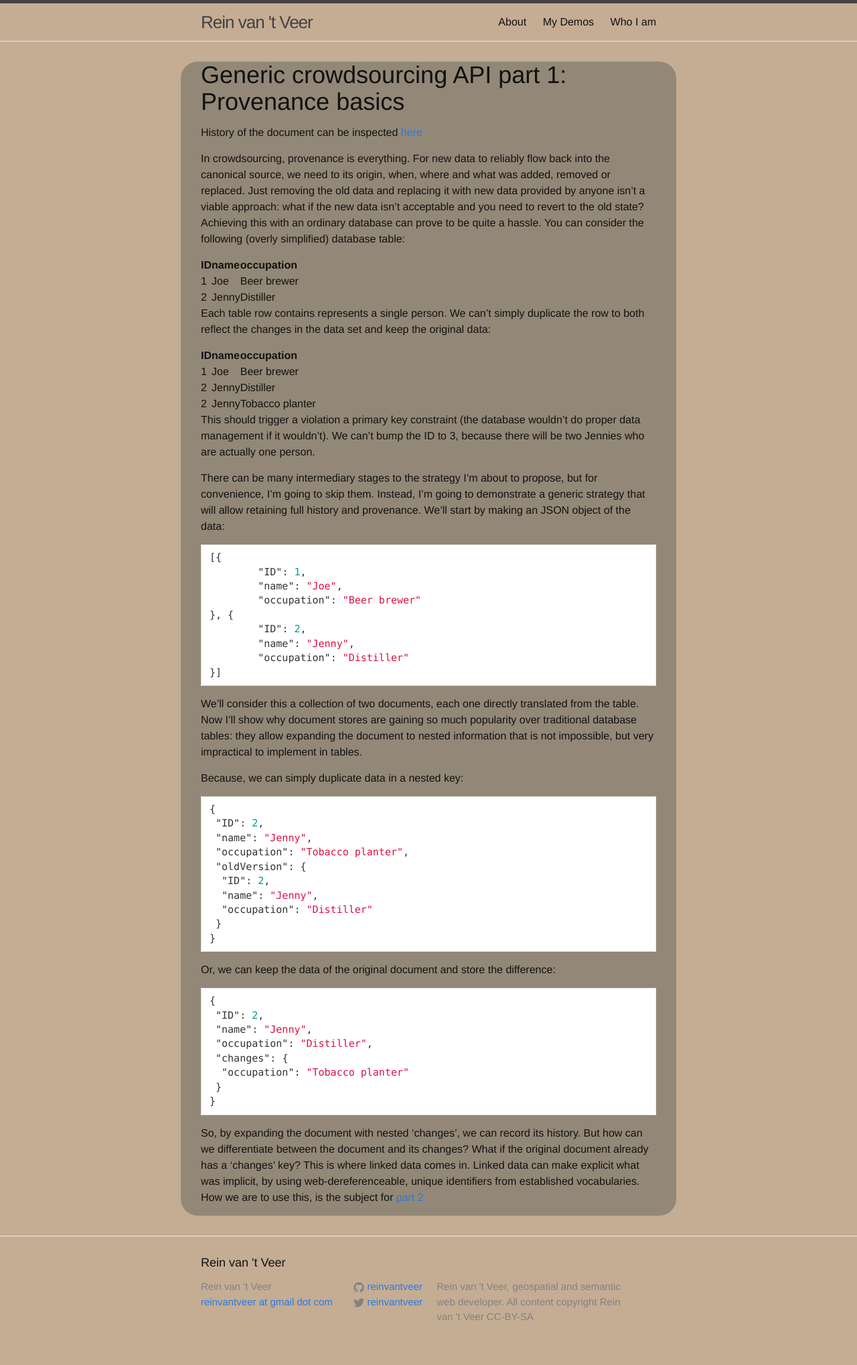
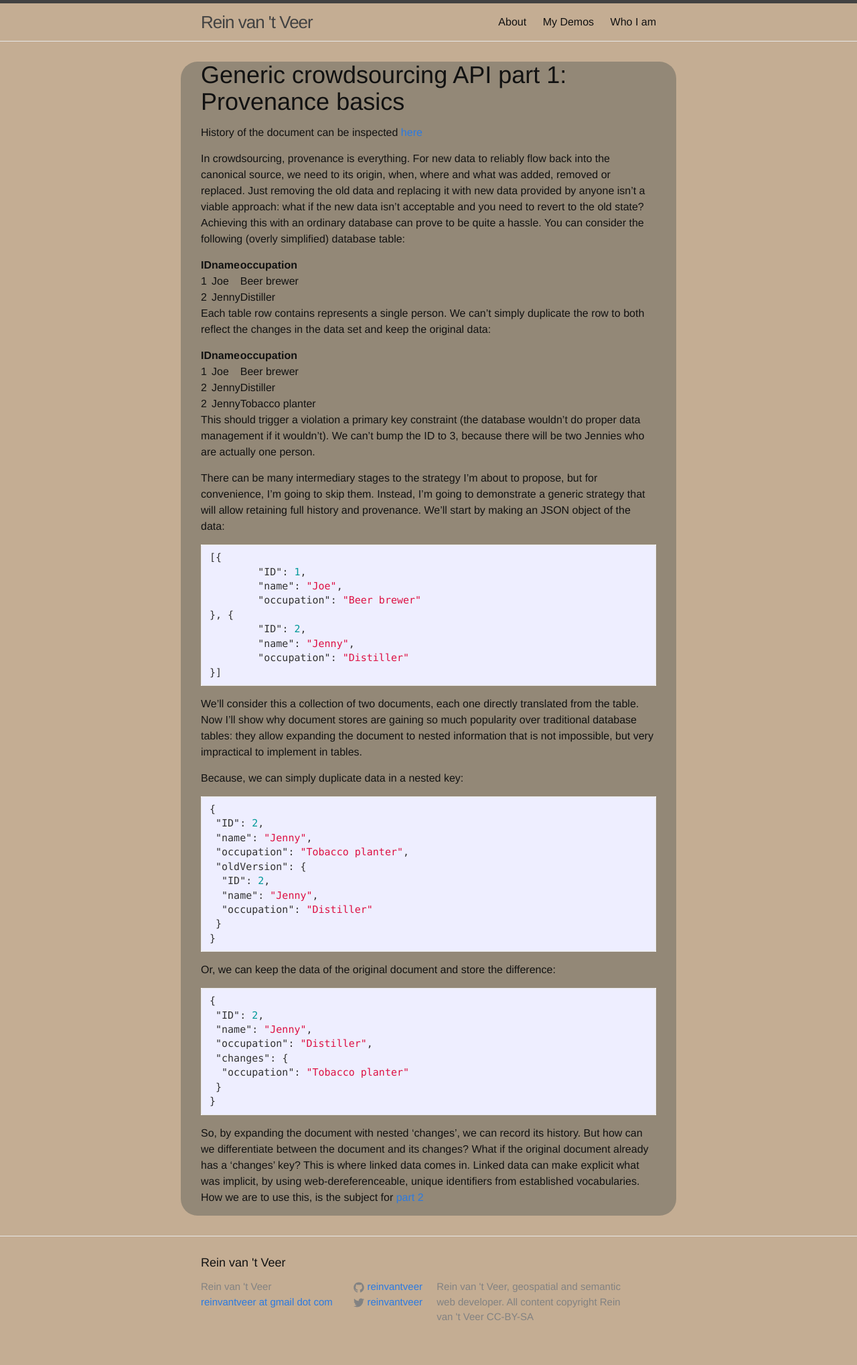
Before and after one commit to reinvantveer/reinvantveer.github.io, a Jekyll site: the page built from _posts/2016-05-24-a-generic-crowdsourcing-API-part-1.md, in a window 1280 px wide. Shown: the whole page at 67% size. Built offline with Jekyll 4.4.1, drawn with Linux system fonts in a browser that asks for light colours.

Commit message:
syntax highlighting

````diff
--- a/_posts/2016-05-24-a-generic-crowdsourcing-API-part-1.md
+++ b/_posts/2016-05-24-a-generic-crowdsourcing-API-part-1.md
@@ -26,7 +26,7 @@
 
 There can be many intermediary stages to the strategy I'm about to propose, but for convenience, I'm going to skip them. Instead, I'm going to demonstrate a generic strategy that will allow retaining full history and provenance. We'll start by making an JSON object of the data:
 
- ```json
+{% highlight json %}
 [{
 	"ID": 1,
 	"name": "Joe",
@@ -36,13 +36,13 @@
 	"name": "Jenny",
 	"occupation": "Distiller"
 }]
-```
+{% endhighlight %}
 
 We'll consider this a collection of two documents, each one directly translated from the table. Now I'll show why document stores are gaining so much popularity over traditional database tables: they allow expanding the document to nested information that is not impossible, but very impractical to implement in tables.
 
 Because, we can simply duplicate data in a nested key:
 
-```json
+{% highlight json %}
 {
  "ID": 2,
  "name": "Jenny",
@@ -53,10 +53,10 @@
   "occupation": "Distiller"
  }
 }
-```
+{% endhighlight %}
 
 Or, we can keep the data of the original document and store the difference:
-```json
+{% highlight json %}
 {
  "ID": 2,
  "name": "Jenny",
@@ -65,6 +65,6 @@
   "occupation": "Tobacco planter"
  }
 }
-```
+{% endhighlight %}
 
 So, by expanding the document with nested 'changes', we can record its history. But how can we differentiate between the document and its changes? What if the original document already has a 'changes' key? This is where linked data comes in. Linked data can make explicit what was implicit, by using web-dereferenceable, unique identifiers from established vocabularies. How we are to use this, is the subject for [part 2](http://reinvantveer.github.io/2016/05/27/a-generic-crowdsourcing-API-part-2)
````
